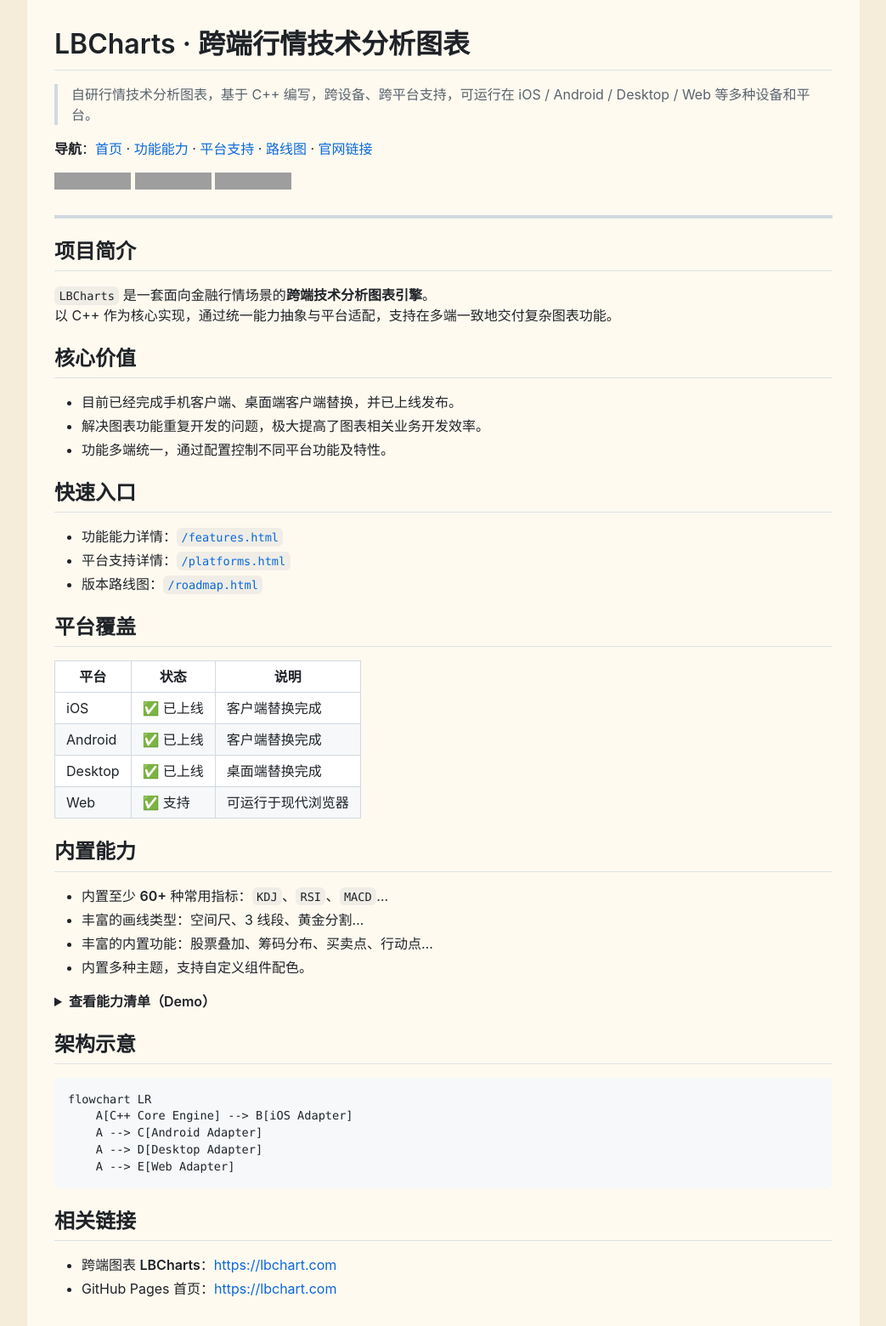
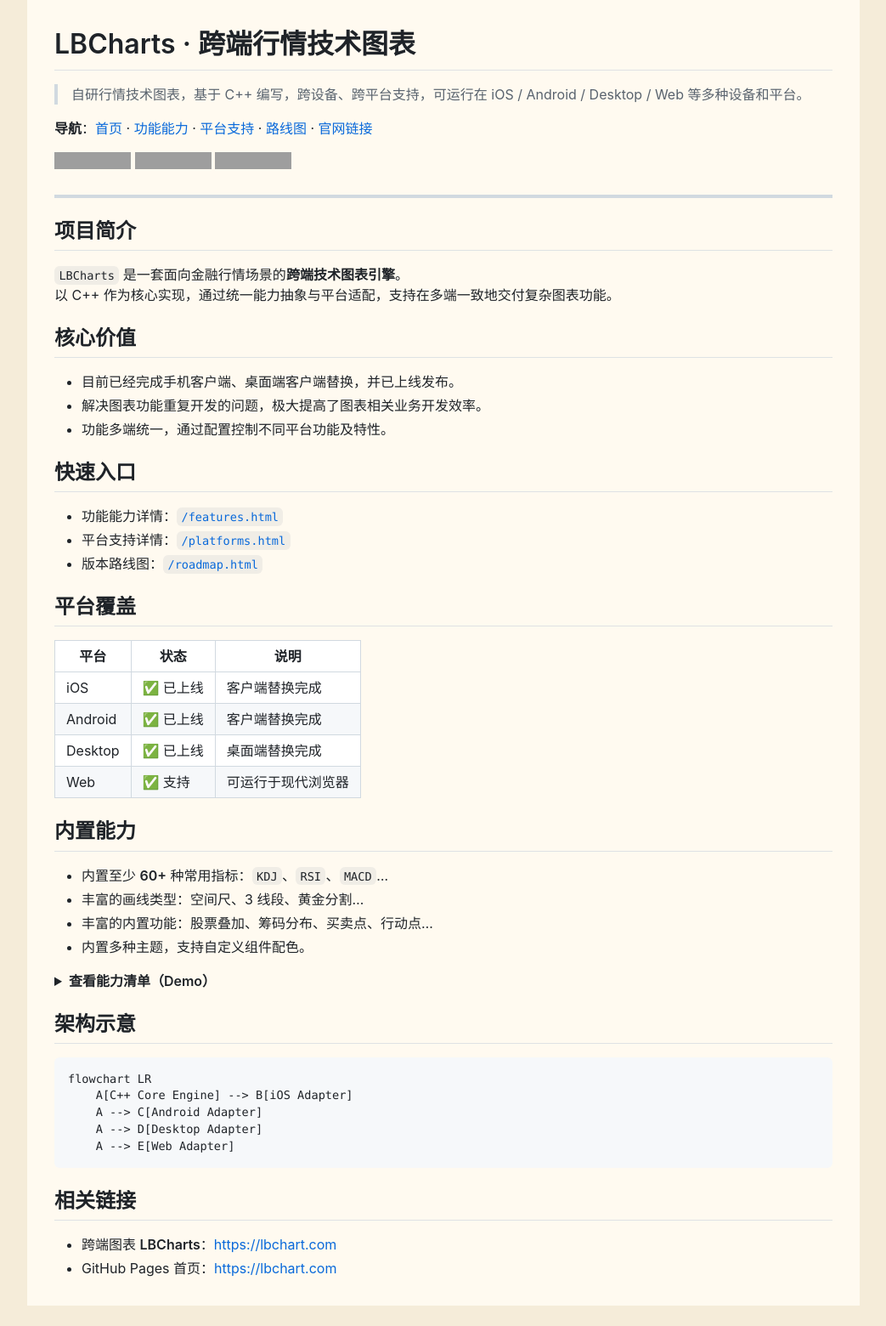
Before and after one commit to xuk3r/xuk3r.github.io, a Jekyll site: the page built from index.md, in a window 1280 px wide. Shown: the whole page at 85% size, without its empty margins (118-1161 px from the left). Built offline with Jekyll 4.4.1, drawn with Linux system fonts in a browser that asks for light colours; comment, search, counter and statistics services are not loaded; after the commit the page ends 1536 px from its top, so only the background shows below that; grey boxes are pictures that could not be loaded.

```diff
--- a/index.md
+++ b/index.md
@@ -1,10 +1,11 @@
 ---
 title: LBCharts
+layout: default
 ---
 
-# LBCharts · 跨端行情技术分析图表
+# LBCharts · 跨端行情技术图表
 
-> 自研行情技术分析图表，基于 C++ 编写，跨设备、跨平台支持，可运行在 iOS / Android / Desktop / Web 等多种设备和平台。
+> 自研行情技术图表，基于 C++ 编写，跨设备、跨平台支持，可运行在 iOS / Android / Desktop / Web 等多种设备和平台。
 
 **导航**：[首页](/) · [功能能力](/features.html) · [平台支持](/platforms.html) · [路线图](/roadmap.html) · [官网链接](https://lbchart.com)
 
@@ -16,7 +17,7 @@ title: LBCharts
 
 ## 项目简介
 
-`LBCharts` 是一套面向金融行情场景的**跨端技术分析图表引擎**。
+`LBCharts` 是一套面向金融行情场景的**跨端技术图表引擎**。
 以 C++ 作为核心实现，通过统一能力抽象与平台适配，支持在多端一致地交付复杂图表功能。
 
 ## 核心价值
```
Also changed, not shown: features.md (+1 -0 lines), platforms.md (+1 -0 lines), roadmap.md (+1 -0 lines), README.md.
